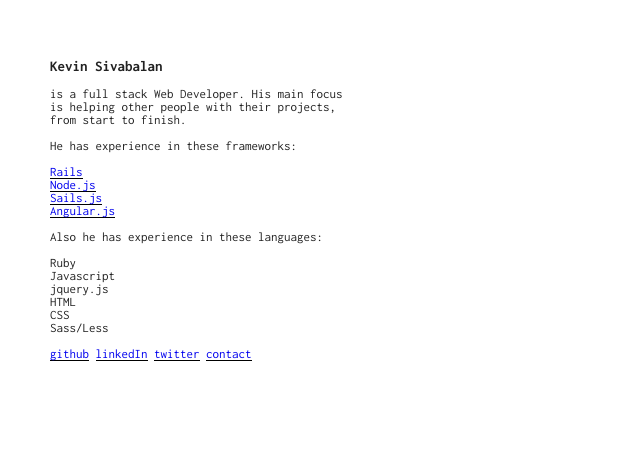
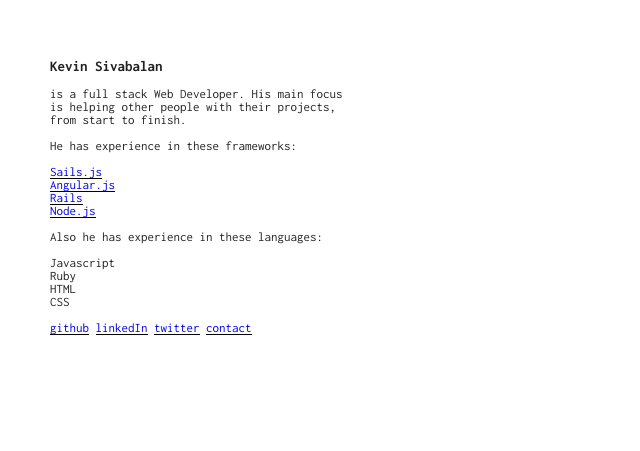
Before and after one commit to timestep/timestep.github.io, a plain HTML site: page index.html in a window 1280 px wide. Shown: the part 152-603 px from the top of the page, without its empty margins (0-640 px from the left). Drawn offline with Linux system fonts and the light colour scheme.

Commit message:
Update index.html
Reordering and fixing some stuff.

```diff
--- a/index.html
+++ b/index.html
@@ -22,19 +22,18 @@
 			</header>
 				<p>He has experience in these frameworks: </p>
 				<ul>
+					<li> <a href="http://sailsjs.org/"> Sails.js </a> </li>
+					<li> <a href="http://angularjs.org/"> Angular.js </a> </li>
 					<li> <a href="http://rubyonrails.org/">Rails</a> </li>
 					<li> <a href="http://nodejs.org/"> Node.js </a> </li>
-					<li> <a href="http://sailsjs.org/"> Sails.js </a> </li>
-					<li> <a href="http://angularjs.org/"> Angular.js </a> </li>
+
 				</ul>
 				<p> Also he has experience in these languages:</p>
 				<ul>
+					<li> Javascript </li>
 					<li> Ruby </li>
-					<li> Javascript </li>
-					<li> jquery.js</li>
 					<li> HTML </li>
 					<li> CSS </li>
-					<li> Sass/Less </li>
 				</ul>
 		</article>
 
```
